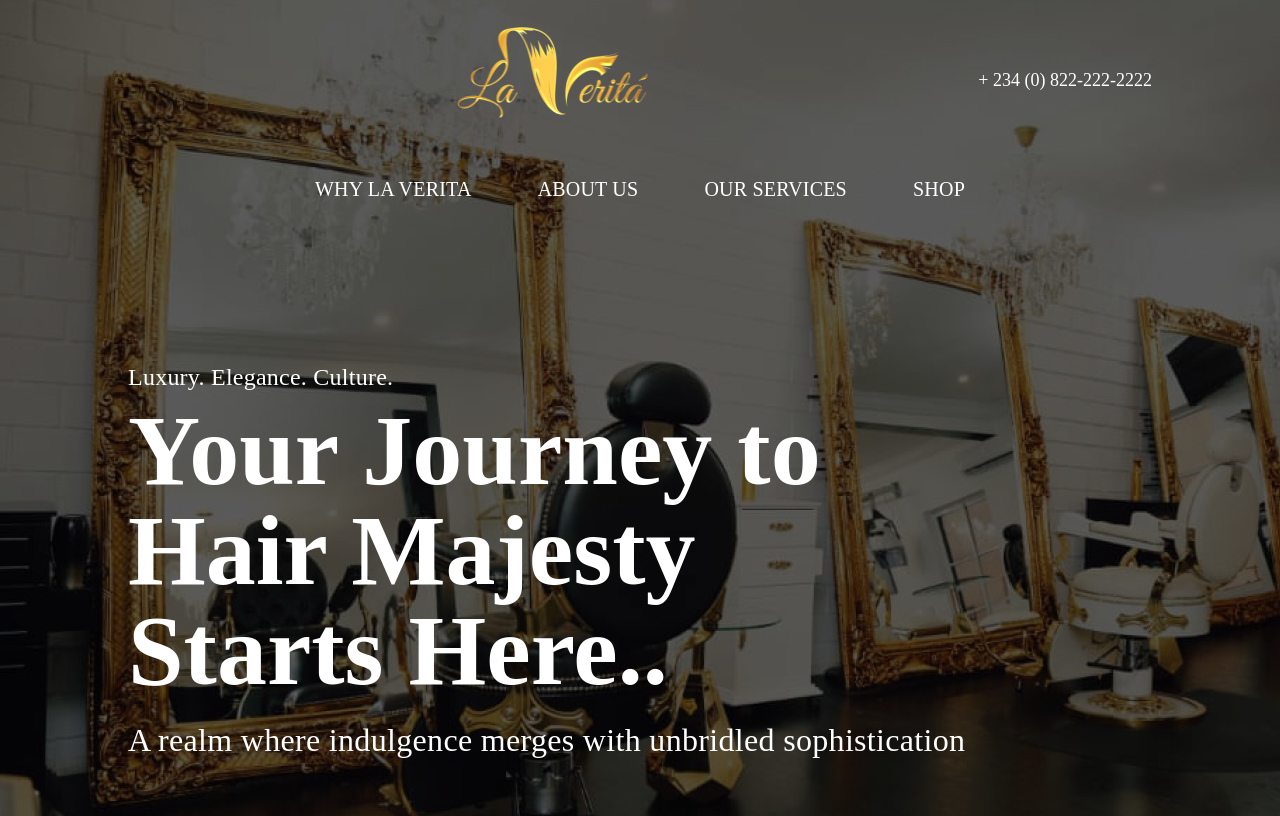
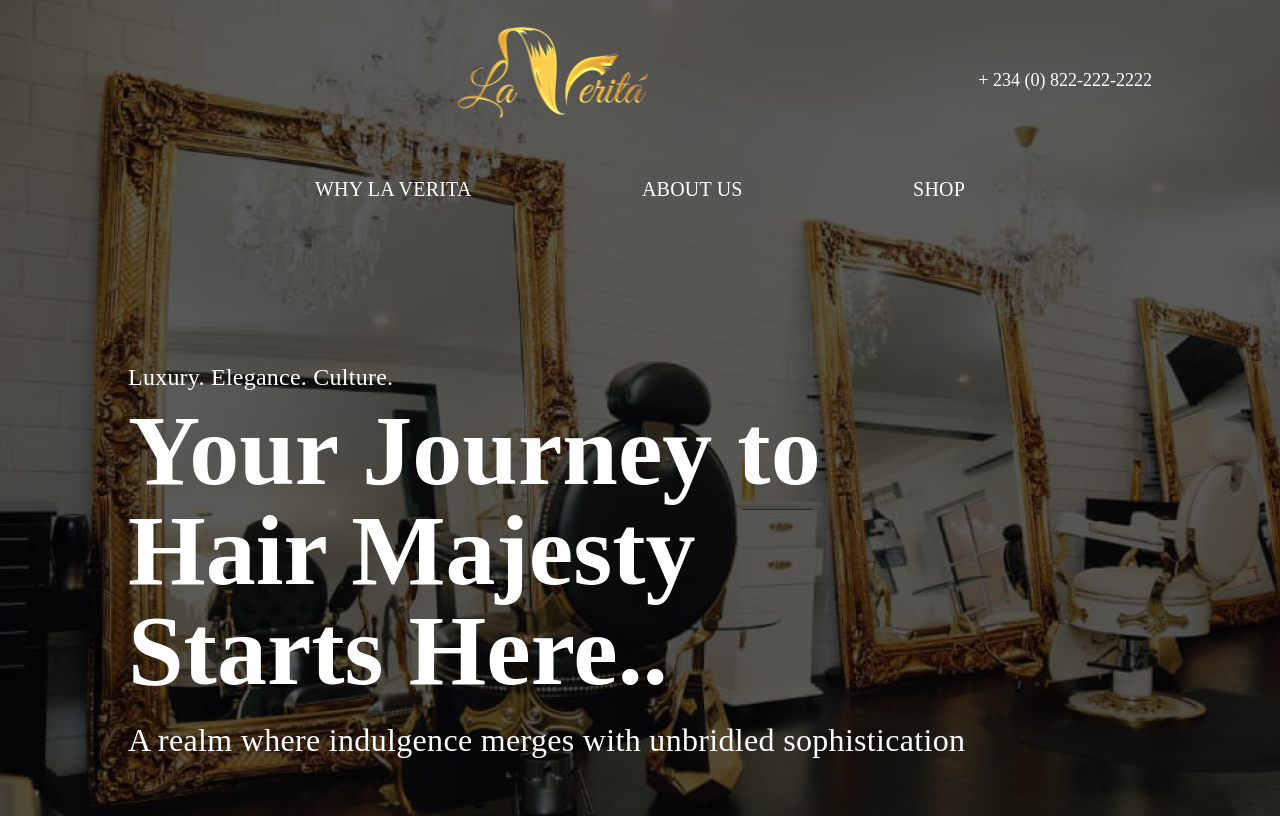
Before and after one commit to thewebguyy/Our-Services, a website built with Parcel: page index.html in a window 1280 px wide. Shown: the top 816 px of the page. Built offline with nearby package versions, Linux system fonts and the light colour scheme; a web font is replaced by a local one.

Commit message:
updated links

```diff
--- a/index.html
+++ b/index.html
@@ -22,7 +22,7 @@
             <ul class="top-nav">
               <li><a href="Why.html">Why La Verita</a></li>
               <li><a href="About.html">About Us</a></li>
-              <li><a href="OurServices.html">OUR SERVICES</a></li>
+
               <li><a href="#">SHOP</a></li>
             </ul>
           </div>
@@ -254,7 +254,7 @@
               <li><a href="#">Home</a></li>
               <li><a href="Why.html">Why La Verita</a></li>
               <li><a href="About.html">About Us</a></li>
-              <li><a href="OurServices.html">OUR SERVICES</a></li>
+
               <li><a href="#">SHOP</a></li>
             </ul>
             <div class="bottom-footer">
```
Also changed, not shown: OurServices.html (+1 -1 lines), Why.html (+1 -1 lines).
